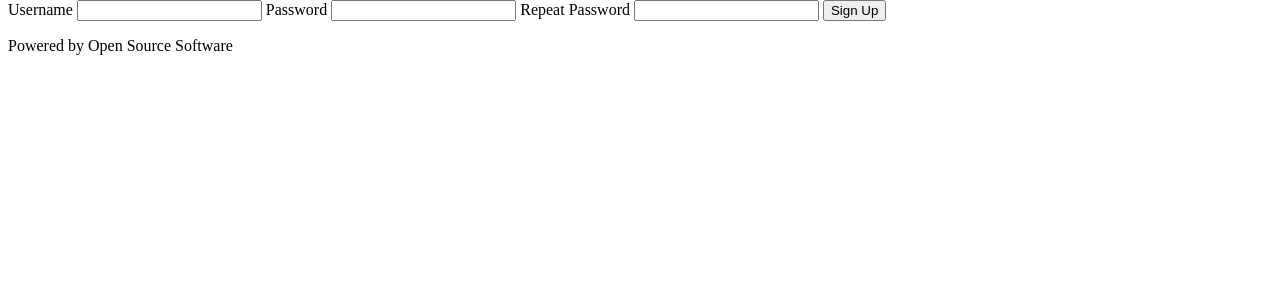
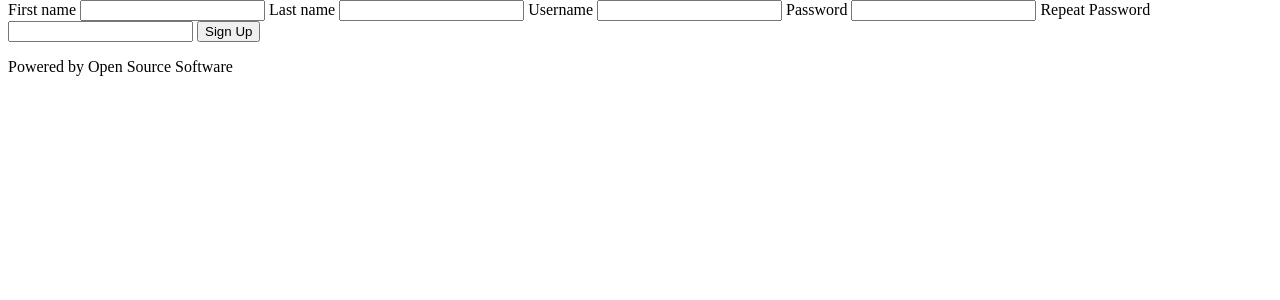
Before and after one commit to bimzhanovt/realtime-chat-app, a Flask app: page /signup in a window 1280 px wide. Shown: the part 29-329 px from the top of the page. Run offline with Flask 2, Linux system fonts and the light colour scheme.

Commit message:
Store user's name and surname

```diff
--- a/realtime_chat/constants.py
+++ b/realtime_chat/constants.py
@@ -11,4 +11,9 @@ USERNAME_VALIDATORS = [
     Regexp(USERNAME_REGEXP, message=USERNAME_REGEXP_MESSAGE),
 ]
 
+MIN_NAME_LENGTH = 1
+MAX_NAME_LENGTH = 35
+
+NAME_VALIDATORS = [Length(min=MIN_NAME_LENGTH, max=MAX_NAME_LENGTH)]
+
 PASSWORD_HASH_LENGTH = 128
--- a/realtime_chat/forms.py
+++ b/realtime_chat/forms.py
@@ -6,6 +6,8 @@ from wtforms.fields import StringField, PasswordField, BooleanField, \
 from wtforms.validators import DataRequired, EqualTo
 
 class SignupForm(FlaskForm):
+    name = StringField('First name', validators=NAME_VALIDATORS)
+    surname = StringField('Last name', validators=NAME_VALIDATORS)
     username = StringField('Username', validators=USERNAME_VALIDATORS)
     password = PasswordField('Password',
         validators=[DataRequired(), EqualTo('confirm')])
--- a/realtime_chat/templates/signup.html
+++ b/realtime_chat/templates/signup.html
@@ -12,6 +12,8 @@
     {% include "flashed_messages.html" %}
     <form action="{{ request.path }}" method="post">
       {{ signup_form.hidden_tag() }}
+      {{ signup_form.name.label }} {{ signup_form.name() }}
+      {{ signup_form.surname.label }} {{ signup_form.surname() }}
       {{ signup_form.username.label }} {{ signup_form.username() }}
       {{ signup_form.password.label }} {{ signup_form.password() }}
       {{ signup_form.confirm.label }} {{ signup_form.confirm() }}
```
